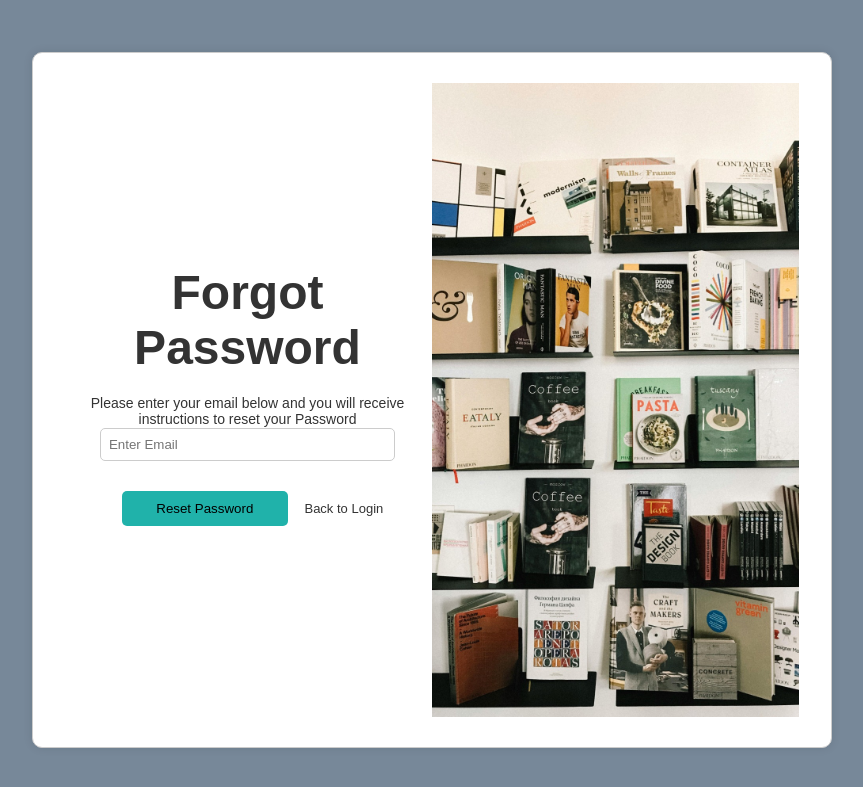
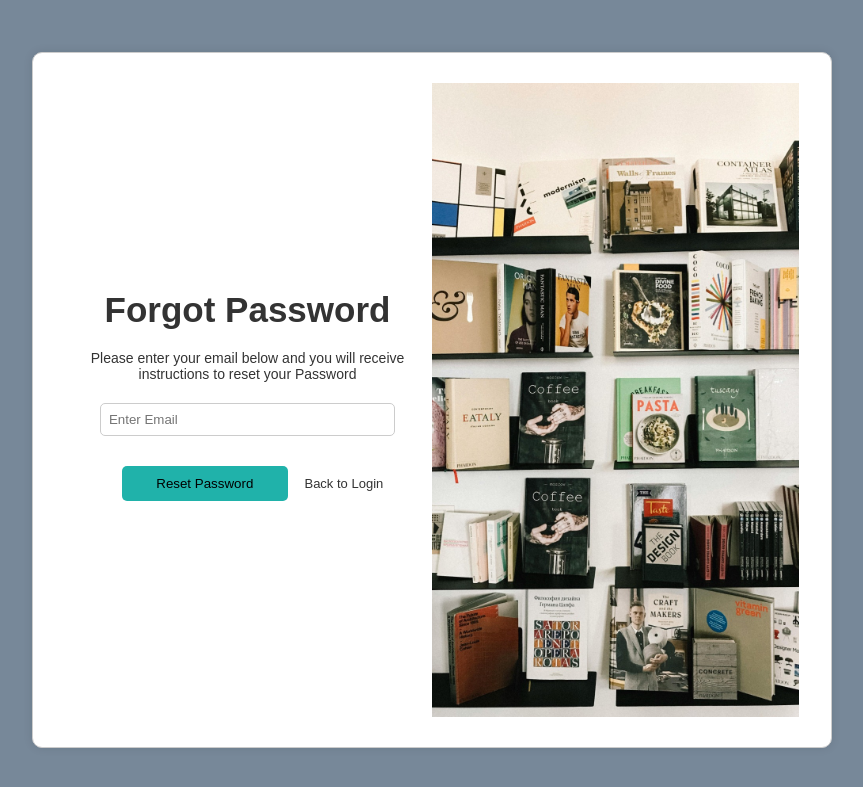
Before and after one commit to DulanjaliSankapaliKoswatte/Group11_LibryMangmnt, a PHP site: page /forgot.html in a window 1280 px wide. Shown: the top 787 px of the page, without its empty margins (208-1071 px from the left). Run offline with PHP 8.4, Linux system fonts and the light colour scheme.

Commit message:
changes made to forgot.css file

```diff
--- a/ITIS_Project/forgot.css
+++ b/ITIS_Project/forgot.css
@@ -110,8 +110,12 @@ button{
 
 
 }
+h1{
+    font-size: 35px;
+}
 p{
     margin-top: 20px;
+    margin-bottom: 20px;
     font-size: 14px;
     color:#333
 }
--- a/ITIS_Project/forgot.html
+++ b/ITIS_Project/forgot.html
@@ -7,7 +7,7 @@
     <link rel="stylesheet" href="forgot.css">
 </head>
 <body>
-    <!-- forgot page -->
+
     <div class="forgot-container">
         <div class="left">
             <form id="forgot-form">
```
